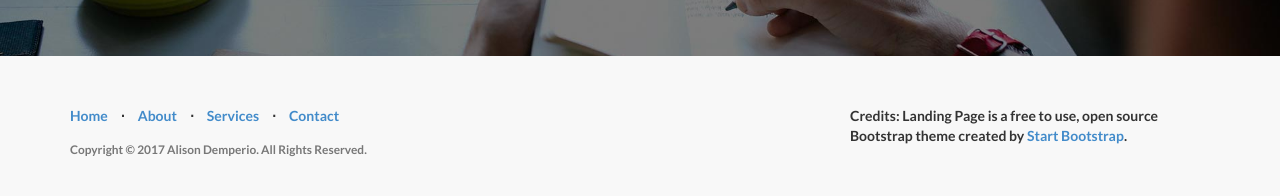
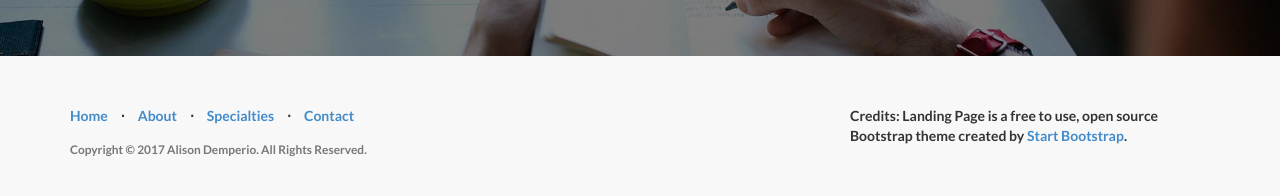
Before and after one commit to aldemperio/aldemperio.github.io, a Jekyll site: the page built from index.html, in a window 1280 px wide and 900 px high, scrolled down 1480 px. Shown: the part 692-888 px from the top of the window. Built offline with Jekyll 4.4.1, drawn with Linux system fonts in a browser that asks for light colours.

Commit message:
Update footer.html

```diff
--- a/_includes/footer.html
+++ b/_includes/footer.html
@@ -13,7 +13,7 @@
                     </li>
                     <li class="footer-menu-divider">&sdot;</li>
                     <li>
-                        <a href="#services">Services</a>
+                        <a href="#specialties">Specialties</a>
                     </li>
                     <li class="footer-menu-divider">&sdot;</li>
                     <li>
```
